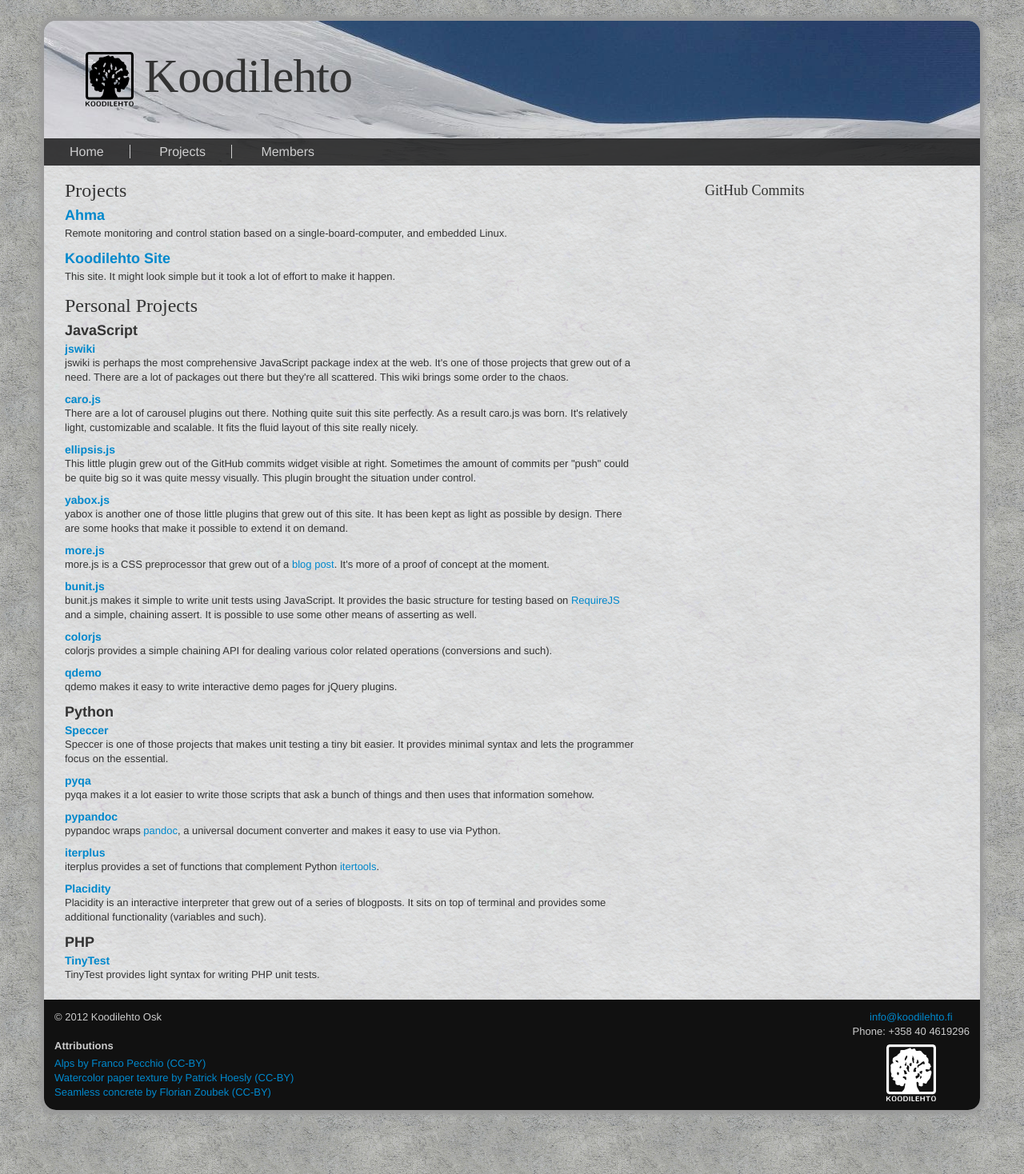
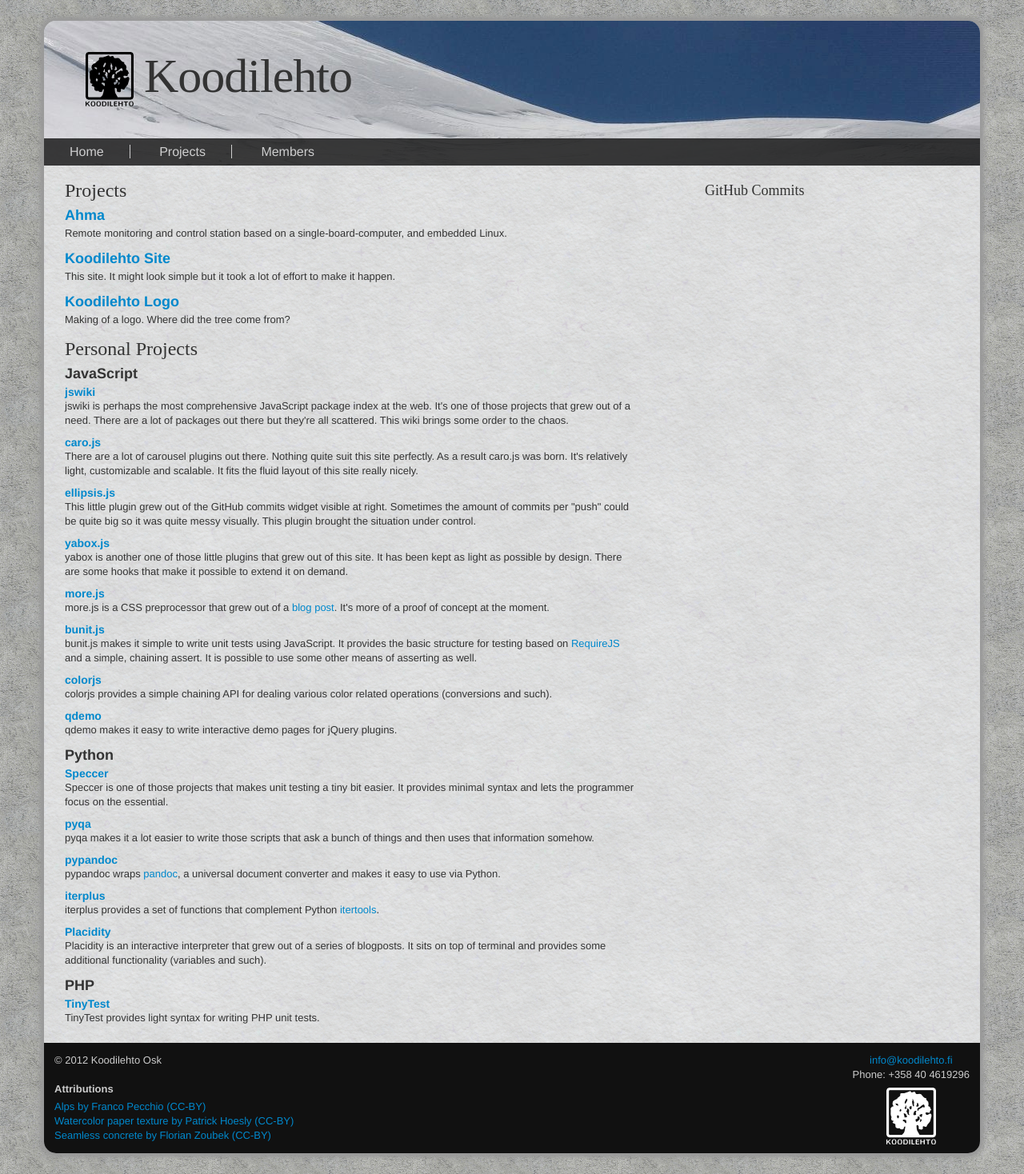
Before and after one commit to koodilehto/koodilehto-site, a Jekyll site: the page built from projects/index.html, in a window 1280 px wide. Shown: the whole page at 80% size. Built offline with Jekyll 4.4.1, drawn with Linux system fonts in a browser that asks for light colours; some web fonts are replaced.

Commit message:
Logo page

```diff
--- a/_layouts/projectlayout.html
+++ b/_layouts/projectlayout.html
@@ -1,7 +1,7 @@
 ---
 layout: layout
 title: Projects
-extraNavi: <ul class="navi subnavi"><li><a href="/projects/ahma/">Ahma</a></li><li><a href="/projects/koodilehto/">Koodilehto Site</a></li></ul>
+extraNavi: <ul class="navi subnavi"><li><a href="/projects/ahma/">Ahma</a></li><li><a href="/projects/koodilehto/">Koodilehto Site</a></li><li><a href="/projects/logo/">Koodilehto Logo</a></li></ul>
 ---
 
 {{ content }}
--- a/projects/index.html
+++ b/projects/index.html
@@ -17,6 +17,10 @@
             <h3><a href="./koodilehto">Koodilehto Site</a></h3>
 
             <p>This site. It might look simple but it took a lot of effort to make it happen.</p>
+
+            <h3><a href="./logo">Koodilehto Logo</a></h3>
+
+	    <p>Making of a logo. Where did the tree come from?</p>
 
             <h2>Personal Projects</h2>
 
```
